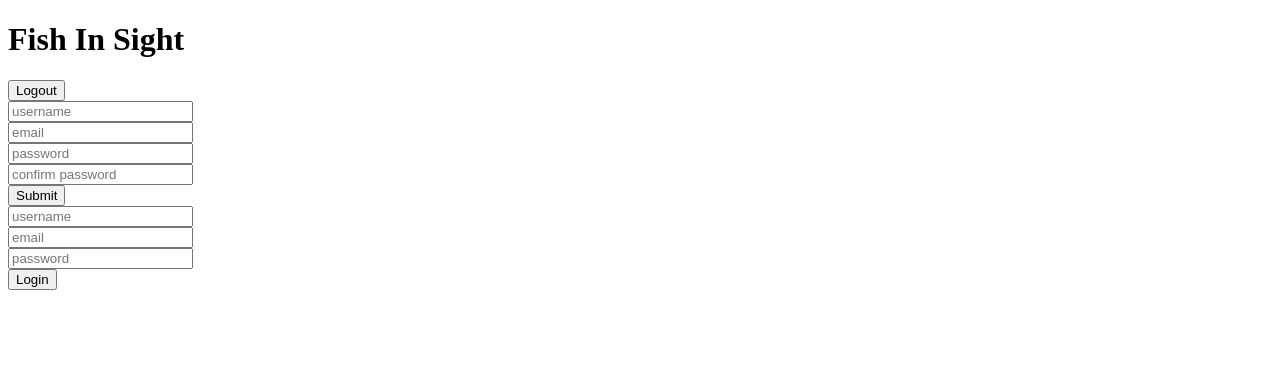
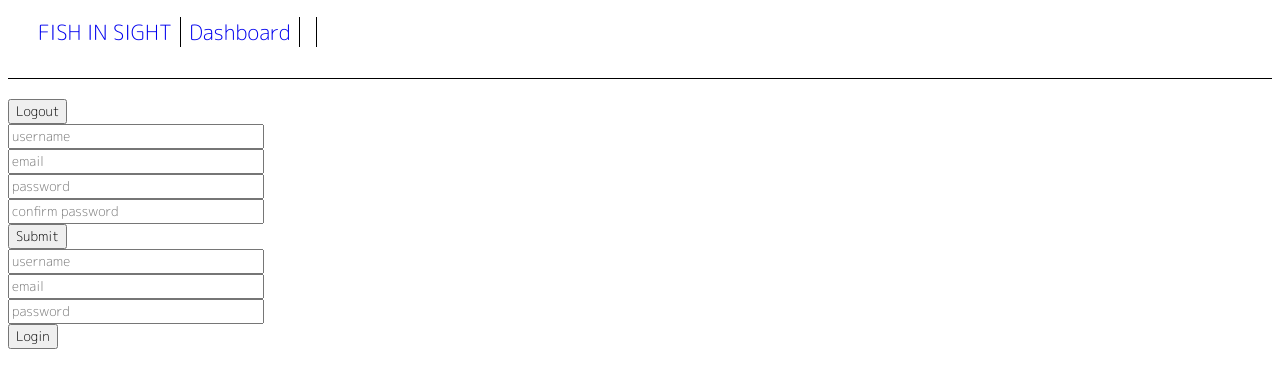
Before and after one commit to AustinRhoads/fish-in-sight-frontend, a React (Create React App) app: page / in a window 1280 px wide. Shown: the top 388 px of the page. Built offline with nearby package versions, Linux system fonts and the light colour scheme; no server answers.

Commit message:
Login uses props userLogin

```diff
--- a/package.json
+++ b/package.json
@@ -20,6 +20,8 @@
     "react-router-redux": "^4.0.8",
     "react-scripts": "4.0.3",
     "redux": "^4.1.0",
+    "redux-thunk": "^2.3.0",
+    "thunk": "^0.0.1",
     "uuid": "^3.4.0",
     "web-vitals": "^1.0.1",
     "webpack": "^4.44.2"
--- /dev/null
+++ b/src/App.css
@@ -0,0 +1,25 @@
+@import url('https://fonts.googleapis.com/css2?family=M+PLUS+Rounded+1c:wght@300&display=swap');
+
+*{
+    font-family: 'M PLUS Rounded 1c', sans-serif;
+}
+
+
+.nav-bar-container{
+    margin: 0%;
+    border-bottom: 1px solid black;
+    height: 54px;
+    font-size: 21px;
+    padding: 8px 22px 8px 22px;
+    align-items: center;
+}
+
+.nav-link{
+    padding-right: 8px;
+    padding-left: 8px;
+    border-right: 1px solid black;
+}
+
+.nav-bar-container a{
+    text-decoration: none;
+}
--- a/src/App.js
+++ b/src/App.js
@@ -2,24 +2,33 @@ import React, { Component } from 'react'
 import Home from './containers/Home.js'
 import {BrowserRouter, Switch, Route} from 'react-router-dom'
 import DashboardContainer from './containers/DashboardContainer.js'
-import axios from 'axios'
+import './App.css'
+//import axios from 'axios'
+import NavBarContainer from './containers/NavBarContainer'
+import { connect } from 'react-redux'
+import {checkLogin, userLogin} from './actions/userActions'
 
 
 class App extends Component{
-
+/*
   state = {
     loggedInStatus: "NOT_LOGGED_IN",
     user: {},
   }
+
+*/
 
   getCSRFToken = () => {
     return unescape(document.cookie.split('=')[1])
   }
 
   componentDidMount(){
-    fetch("http://localhost:3000", {credentials: 'include'})
-    this.checkLoginStatus()
+   // fetch("http://localhost:3000", {credentials: 'include'})
+   // this.checkLoginStatus();
+   this.props.checklogin();
   }
+
+  /*
 
   handelLogin = (data) => {
     this.setState({
@@ -34,7 +43,9 @@ class App extends Component{
       user: {},
     })
   }
+  */
 
+  /*
 checkLoginStatus(){
   axios.get('http://localhost:3000/logged_in', {withCredentials: true})
   .then(resp =>{
@@ -54,10 +65,10 @@ checkLoginStatus(){
     console.log("check logged in error: ",error)
   })
 }
-
+*/
 welcomer = () => {
-  if(this.state.user){
-    return <h2>{this.state.user.username}</h2>
+  if(this.props.user){
+    return <h2>{this.props.user.username}</h2>
   }
 }
 
@@ -66,12 +77,13 @@ welcomer = () => {
   render(){
     return (
       <div className="App">
-        <h1>Fish In Sight</h1>
+
+        <NavBarContainer />
         <BrowserRouter>
         {this.welcomer()}
         <Switch>
-          <Route exact path={"/"} component={() => <Home handelLogin={this.handelLogin} getCSRFToken={this.getCSRFToken} handelLogout={this.handelLogout} />}  />
-          <Route exact path={"/dashboard"} component={() => <DashboardContainer loggedInStatus={this.state.loggedInStatus} /> } />
+          <Route exact path={"/"} component={() => <Home userLogin={this.props.userLogin}  getCSRFToken={this.getCSRFToken} />}  />
+          <Route exact path={"/dashboard"} component={() => <DashboardContainer loggedInStatus={this.props.loggedInStatus} /> } />
 
         </Switch>
         </BrowserRouter>
@@ -83,4 +95,21 @@ welcomer = () => {
 
 }
 
-export default App;
+const mapStateToProps = state => {
+  return{
+    loggedInStatus: state.userStatus.loggedInStatus,
+    user: state.userStatus.user,
+  }
+
+}
+
+
+const mapDispatchToProps = (dispatch) => {
+
+return {
+  checklogin: () => dispatch(checkLogin()),
+  userLogin: (user) => dispatch(userLogin(user)),
+}
+}
+
+export default connect(mapStateToProps, mapDispatchToProps) (App);
--- /dev/null
+++ b/src/actions/userActions.js
@@ -0,0 +1,51 @@
+import axios from 'axios';
+
+export function userLogin(user){
+    return(dispatch) => {
+        dispatch({type: "USER_LOGGING_IN", user: user});
+        const configObject = {
+            method: "POST",
+            credentials: 'include',
+            headers: {
+                'X-CSRF-Token': unescape(document.cookie.split('=')[1]),
+                'Content-Type': 'application/json',
+            },
+            body: JSON.stringify(user)
+        }
+
+        fetch("http://localhost:3000/sessions", configObject)
+        .then(resp => resp.json())
+        .then(resp => {
+            if (resp.logged_in === true){
+                dispatch({type: "SET_LOGIN_STATUS", user: resp.user})
+            } else {
+                console.log(resp)
+            }
+        })
+        .catch(error =>{
+            console.log("Login error", error)
+        });
+
+
+
+    }
+}
+
+export function checkLogin(){
+
+    return(dispatch) => {
+        dispatch({type: "LOADING_LOGIN_STATUS"});
+        axios.get('http://localhost:3000/logged_in', {withCredentials: true})
+        .then(resp => {
+            dispatch({type: "SET_LOGIN_STATUS", user: resp.data.user})
+        }).catch(error => {
+          console.log("check logged in error: ", error)
+        })
+    }
+}
+
+export function registerUser(){
+    return(dispatch) =>{
+
+    }
+}
--- a/src/components/auth/Login.js
+++ b/src/components/auth/Login.js
@@ -1,7 +1,9 @@
 import React, { Component } from 'react'
-//import axios from 'axios';
+import { connect } from 'react-redux'
+import { withRouter } from 'react-router-dom';
 
 class Login extends Component {
+
     state = {
         username: "",
         password: "",
@@ -9,67 +11,28 @@ class Login extends Component {
         loginErrors: "",
     }
 
-    getCSRFToken = () => {
-        return unescape(document.cookie.split('=')[1])
-      }
-
-    componentDidMount(){
-        console.log("Log in Mounted",this.props.getCSRFToken())
-    }
 
 
 
     handelOnSubmit = e => {
         e.preventDefault()
-/*
-        axios.post("http://localhost:3000/sessions", {
+        const {
+            email,
+            username,
+            password,
+        } = this.state
+
+        const userLoggingIn = {
             user: {
-                email: this.state.email,
-                username: this.state.username,
-                password: this.state.password,
-            },
-        },
-        { withCredentials: true }
-        ).then(resp => {
-            console.log("Login res", resp);
-            if (resp.data.logged_in === true){
-                this.props.handelSuccessfulAuth(resp.data)
+                email: email,
+                username: username,
+                password: password,
             }
-        }).catch(error =>{
-            console.log("Login error", error)
-        });
-        */
-       console.log("Logging In fetch",this.props.getCSRFToken())
-
-        const configObject = {
-            method: "POST",
-            credentials: 'include',
-            headers: {
-                'X-CSRF-Token': this.getCSRFToken(),
-                'Content-Type': 'application/json'
-            },
-            body: JSON.stringify({
-                user: {
-                email: this.state.email,
-                username: this.state.username,
-                password: this.state.password,
-            }
-        })
         }
 
-        fetch("http://localhost:3000/sessions", configObject)
-        .then(resp => resp.json())
-        .then(resp => {
-            console.log("Login res", resp);
-            if (resp.logged_in === true){
-                this.props.handelSuccessfulAuth(resp)
-            }
-        })
-        .catch(error =>{
-            console.log("Login error", error)
-        });
 
-
+        this.props.userLogin(userLoggingIn)
+        this.props.history.push('/dashboard')
     }
 
     handelOnChange = (e) => {
@@ -89,8 +52,6 @@ class Login extends Component {
                     <input type="text" name="email" value={this.state.email} placeholder="email" onChange={e => this.handelOnChange(e)} required />
                     <br />
                     <input type="password" name="password" placeholder="password" value = {this.state.password} onChange={e => this.handelOnChange(e)} required/>
-
-
                     <br/>
                     <input type="submit" value = "Login"/>
                 </form>
@@ -99,4 +60,10 @@ class Login extends Component {
     }
 }
 
-export default Login;
+const mapDispatchToProps = dispatch => {
+    return{
+
+    }
+}
+
+export default connect(null, mapDispatchToProps) (withRouter(Login));
--- a/src/components/auth/Registration.js
+++ b/src/components/auth/Registration.js
@@ -1,5 +1,5 @@
 import React, { Component } from 'react'
-import axios from 'axios';
+//import axios from 'axios';
 
 class Registration extends Component {
     state = {
@@ -21,20 +21,38 @@ class Registration extends Component {
             password_confirmation,
         } = this.state
 
-        axios.post("http://localhost:3000/registrations", {
-            user: {
-                email: email,
-                username: username,
-                password: password,
-                password_confirmation: password_confirmation,
+        const configObject = {
+            method: "POST",
+            credentials: 'include',
+            headers: {
+                'X-CSRF-Token': this.props.getCSRFToken(),
+                'Content-Type': 'application/json'
             },
-        },
-        { withCredintials: true }
-        ).then(resp => {
+            body: JSON.stringify({
+                user: {
+                    email: email,
+                    username: username,
+                    password: password,
+                    password_confirmation: password_confirmation,
+                }
+            })
+        }
+
+        fetch("http://localhost:3000/registrations", configObject)
+        .then(resp => resp.json())
+        .then(resp => {
             console.log("registration res", resp);
         }).catch(error =>{
             console.log("registration error", error)
         });
+
+        this.setState({
+            username: "",
+            password: "",
+            password_confirmation: "",
+            email: "",
+            registrationErrors: "",
+        })
 
     }
 
--- a/src/containers/Home.js
+++ b/src/containers/Home.js
@@ -2,6 +2,8 @@ import React, { Component } from 'react'
 import Registration from '../components/auth/Registration'
 import Login from '../components/auth/Login'
 import { withRouter } from 'react-router-dom';
+import { connect } from 'react-redux'
+
 
 
 class Home extends Component {
@@ -12,17 +14,15 @@ class Home extends Component {
       }
 
     handelSuccessfulAuth = (data) => {
-        this.props.handelLogin(data);
-        this.props.history.push('/dashboard')
+        //this.props.handelLogin(data);
+       // this.props.history.push('/dashboard')
     }
 
     handelLogoutClick = () =>{
 
         fetch("http://localhost:3000/logout",{method: "DELETE", credentials: 'include', headers: {'X-CSRF-Token': this.getCSRFToken()}})
-        .then(resp => resp.json)
-        .then(this.props.handelLogout())
         .catch(error => console.log(error))
-        this.props.handelLogout()
+       // this.props.handelLogout()
         this.props.history.push('/')
         window.location.reload(false);
     }
@@ -32,13 +32,13 @@ class Home extends Component {
             <div>
 
             <button onClick={() => this.handelLogoutClick()}>Logout</button>
-            <Registration />
+            <Registration getCSRFToken={this.getCSRFToken} />
 
-            <Login handelSuccessfulAuth={this.handelSuccessfulAuth} getCSRFToken={this.getCSRFToken}/>
+            <Login userLogin={this.props.userLogin} getCSRFToken={this.getCSRFToken}/>
             </div>
         )
     }
 
 }
 
-export default withRouter(Home);
+export default connect() (withRouter(Home));
--- /dev/null
+++ b/src/containers/NavBarContainer.js
@@ -0,0 +1,38 @@
+import React, { Component } from 'react'
+import { connect } from 'react-redux'
+
+class NavBarContainer extends Component {
+
+    componentDidMount(){
+        console.log(this.props)
+    }
+
+    renderUser = () => {
+        if(this.props.user){
+            return <a href="/" className= "nav-link user-link">{this.props.user.username}</a>
+        } else {
+            return <a href = "/" className= "nav-link">Login</a>
+        }
+    }
+
+    render(){
+        return(
+            <div className="nav-bar-container">
+                <a className= "nav-link" href = "/">FISH IN SIGHT</a>
+
+                <a className= "nav-link" href = "/dashboard">Dashboard</a>
+                {this.renderUser()}
+            </div>
+        )
+    }
+
+}
+
+const mapStateToProps = state => {
+    console.log(state)
+    return{
+        user: state.userStatus.user,
+        loggedInStatus: state.userStatus.loggedInStatus,
+    }
+}
+export default connect(mapStateToProps) (NavBarContainer);
--- a/src/index.js
+++ b/src/index.js
@@ -1,12 +1,13 @@
 import React from 'react';
 import ReactDOM from 'react-dom';
 import { Provider } from 'react-redux';
-import { createStore } from 'redux'
+import { createStore, applyMiddleware } from 'redux'
 import App from './App';
+import thunk from 'redux-thunk'
 import reportWebVitals from './reportWebVitals';
 import rootReducer from './reducers/rootReducer.js'
 
-const store = createStore(rootReducer, window.__REDUX_DEVTOOLS_EXTENSION__ && window.__REDUX_DEVTOOLS_EXTENSION__())
+const store = createStore(rootReducer, applyMiddleware(thunk)/*, window.__REDUX_DEVTOOLS_EXTENSION__ && window.__REDUX_DEVTOOLS_EXTENSION__()*/)
 
 ReactDOM.render(
  <Provider store={store}>
--- a/src/reducers/rootReducer.js
+++ b/src/reducers/rootReducer.js
@@ -2,7 +2,7 @@ import userReducer from './userReducer.js';
 import {combineReducers} from 'redux';
 
 const rootReducer = combineReducers({
-   user: userReducer,
+   userStatus: userReducer,
 })
 
 
```
Also changed, not shown: src/containers/AuthContainer.js (added, +13 -0 lines), src/reducers/userReducer.js (+11 -5 lines), 2 other files (tests, documents, lock files or other folders).
